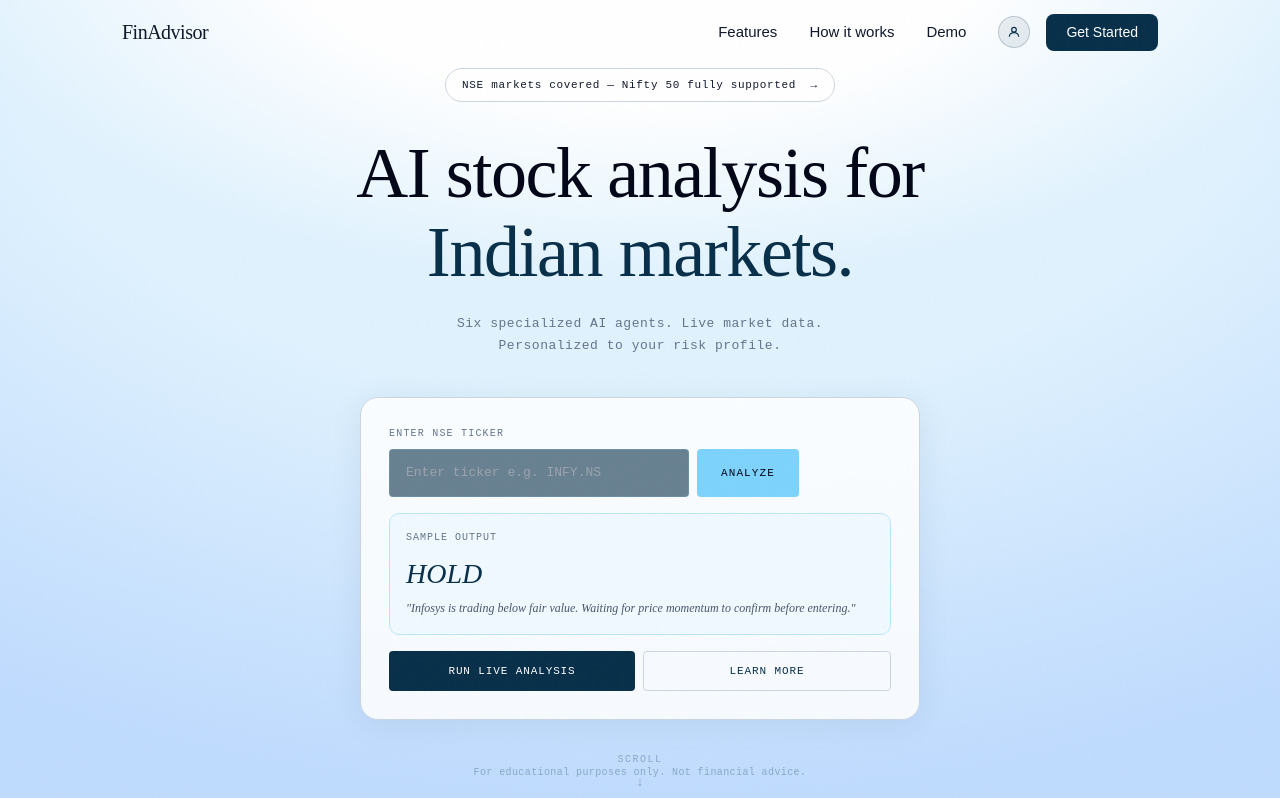
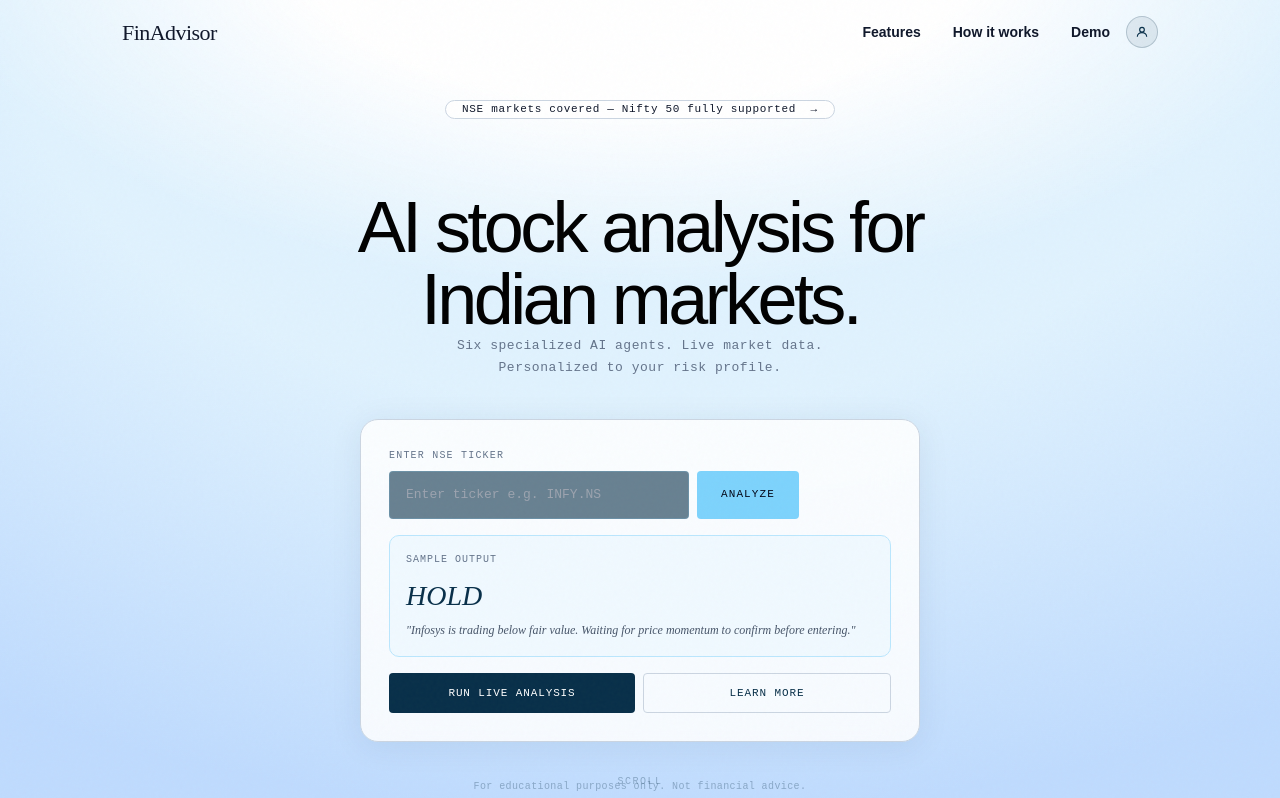
Before and after one commit to Sid-chou/Autonomous-MultiAgent-Financial-Advisor-System, a Next.js app in the folder frontend/: page / in a window 1280 px wide. Shown: the top 798 px of the page. Built offline with nearby package versions, Linux system fonts and the light colour scheme.

Commit message:
made soem changes in text

```diff
--- a/frontend/src/components/landing/HeroSection.tsx
+++ b/frontend/src/components/landing/HeroSection.tsx
@@ -10,7 +10,7 @@ interface HeroSectionProps {
 
 export function HeroSection({ ticker, onTickerChange, onAnalyze, error }: HeroSectionProps) {
   return (
-    <main className="relative min-h-screen flex flex-col items-center justify-center px-8 pt-[60px] overflow-hidden">
+    <main className="relative min-h-screen flex flex-col items-center justify-center px-8 pt-[100px] overflow-hidden">
 
       {/* Gradient mesh background */}
       {/* Gradient mesh background — Finta style white dome */}
@@ -22,7 +22,7 @@ export function HeroSection({ ticker, onTickerChange, onAnalyze, error }: HeroSe
       }} />
 
       {/* Announcement badge */}
-      <div className="animate-fade-up delay-100 mb-8 px-4 py-2 rounded-full font-mono text-[11px] tracking-[0.06em] cursor-pointer transition-colors"
+      <div className="animate-fade-up delay-100 mb-8 px-4 py- rounded-full font-mono text-[11px] tracking-[0.06em] cursor-pointer transition-colors"
         style={{
           background: "rgba(255,255,255,0.85)",
           border: "1px solid #CBD5E1",
@@ -35,11 +35,10 @@ export function HeroSection({ ticker, onTickerChange, onAnalyze, error }: HeroSe
 
       {/* Headline */}
       {/* Headline */}
-      <h1 className="animate-fade-up delay-200 font-display text-center leading-[1.1] tracking-[-0.02em] mb-5"
-        style={{ fontSize: "clamp(40px, 7vw, 72px)", color: "#020617" }}>
+      <h1 className="animate-fade-up delay-200 font-medium mt-10 text-7xl text-black tracking-tighter text-center">
         AI stock analysis for
         <br />
-        <em className="not-italic" style={{ color: "#082F49" }}>Indian markets.</em>
+        <em className="not-italic">Indian markets.</em>
       </h1>
 
       {/* Decorative dots */}
--- a/frontend/src/components/layout/Navbar.tsx
+++ b/frontend/src/components/layout/Navbar.tsx
@@ -14,29 +14,29 @@ export function Navbar({ onProfileClick, profileSet }: NavbarProps) {
       <div className="w-full max-w-[1100px] mx-auto px-8 flex items-center justify-between">
 
         {/* Logo */}
-        <span className="font-display text-[20px] tracking-tight"
+        <span className="font-display font-medium text-[22px] tracking-tight"
           style={{ color: "#0F172A" }}>
           FinAdvisor
         </span>
 
         {/* Right side — all nav items here */}
-        <div className="flex items-center gap-8">
+        <div className="flex items-center gap-4">
 
           {/* Navigation Links */}
           <div className="hidden md:flex items-center gap-8">
-            <span className="font-sans text-[15px] font-medium cursor-pointer transition-colors"
+            <span className="font-sans text-[14px] font-bold cursor-pointer transition-colors"
               style={{ color: "#0F172A" }}
               onMouseEnter={e => (e.currentTarget.style.color = "#082F49")}
               onMouseLeave={e => (e.currentTarget.style.color = "#0F172A")}>
               Features
             </span>
-            <span className="font-sans text-[15px] font-medium cursor-pointer transition-colors"
+            <span className="font-sans text-[14px] font-bold cursor-pointer transition-colors"
               style={{ color: "#0F172A" }}
               onMouseEnter={e => (e.currentTarget.style.color = "#082F49")}
               onMouseLeave={e => (e.currentTarget.style.color = "#0F172A")}>
               How it works
             </span>
-            <span className="font-sans text-[15px] font-medium cursor-pointer transition-colors"
+            <span className="font-sans text-[14px] font-bold cursor-pointer transition-colors"
               style={{ color: "#0F172A" }}
               onMouseEnter={e => (e.currentTarget.style.color = "#082F49")}
               onMouseLeave={e => (e.currentTarget.style.color = "#0F172A")}>
@@ -67,13 +67,13 @@ export function Navbar({ onProfileClick, profileSet }: NavbarProps) {
             </button>
 
             {/* CTA */}
-            <button
+            {/* <button
               className="font-sans text-[14px] font-medium px-5 py-2 rounded-[8px] transition-colors"
               style={{ background: "#082F49", color: "#ffffff" }}
               onMouseEnter={e => (e.currentTarget.style.background = "#0F172A")}
               onMouseLeave={e => (e.currentTarget.style.background = "#082F49")}>
               Get Started
-            </button>
+            </button> */}
           </div>
         </div>
       </div>
```
Also changed, not shown: 1 other file (tests, documents, lock files or other folders).
